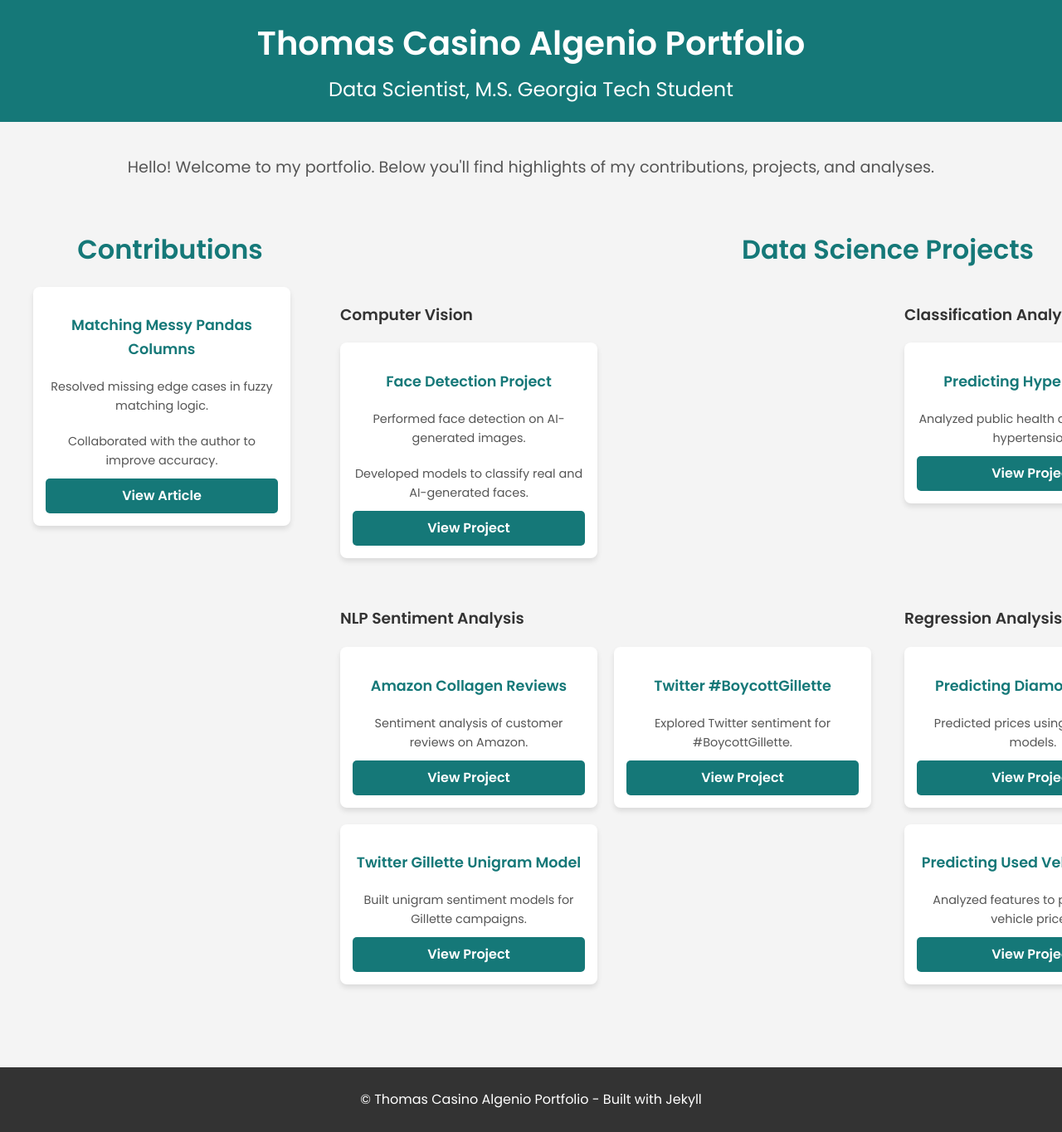
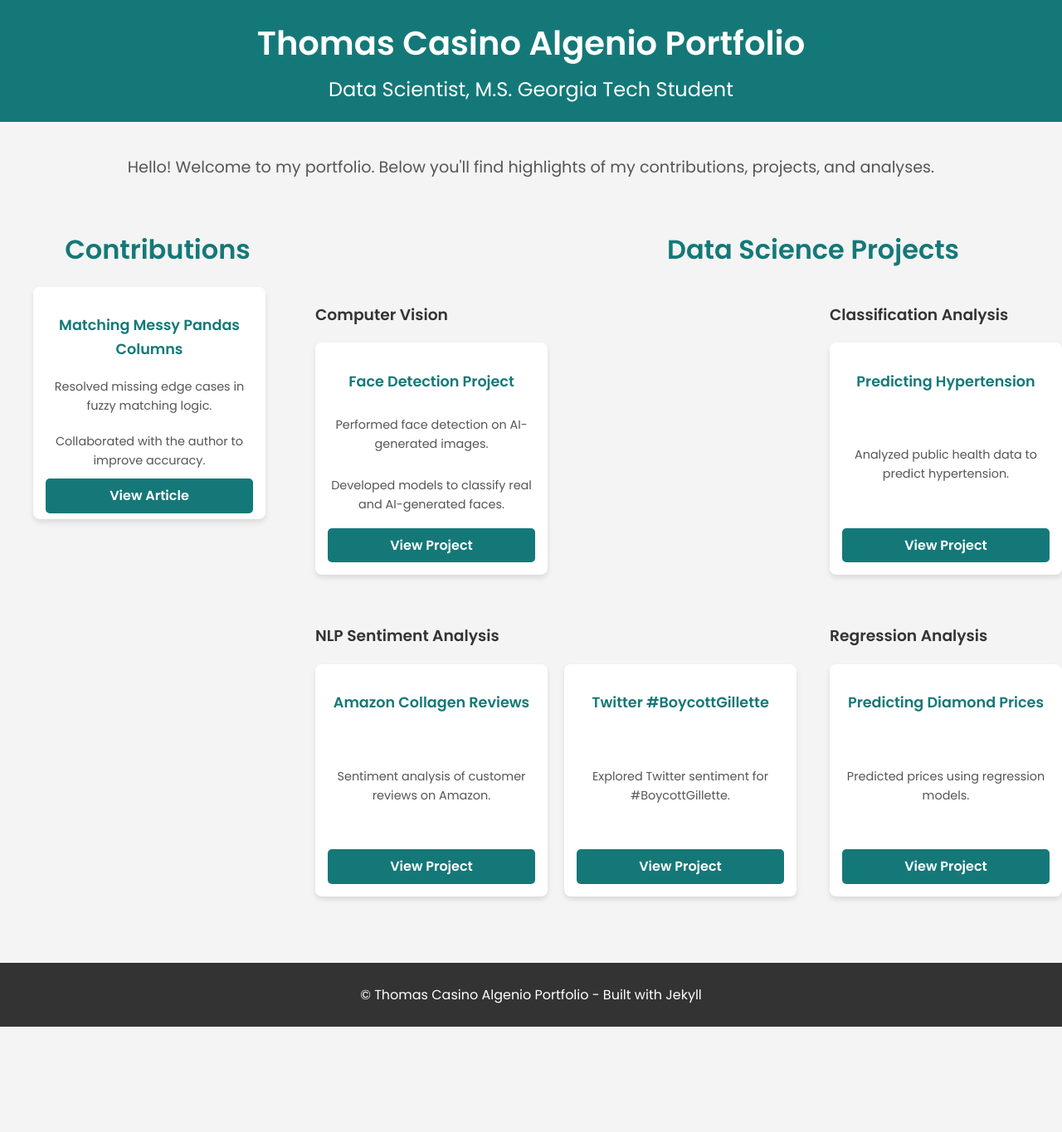
Before and after one commit to thomasalgenio/Thomas_Portfolio, a Jekyll site: the page built from README.md, in a window 1280 px wide. Shown: the whole page at 83% size. Built offline with Jekyll 4.4.1, drawn with Linux system fonts in a browser that asks for light colours; our own code applies the rules of GitHub Pages for plain Markdown files; after the commit the page ends 1238 px from its top, so only the background shows below that.

Commit message:
Update default.html

```diff
--- a/_layouts/default.html
+++ b/_layouts/default.html
@@ -40,7 +40,7 @@
       }
 
       section {
-        margin-bottom: 60px; /* Increased spacing for clearer divide */
+        margin-bottom: 40px;
       }
 
       section h2 {
@@ -54,19 +54,20 @@
         display: grid;
         grid-template-columns: 1fr 1fr;
         gap: 40px;
-        justify-items: center;
+        justify-items: start; /* Move Contributions further left */
         align-items: start;
       }
 
       .projects {
         display: grid;
         gap: 20px;
-        grid-template-columns: repeat(2, 1fr);
+        grid-template-columns: repeat(2, 1fr); /* Ensures 2 columns */
         justify-items: center;
       }
 
       .project-card {
-        width: 280px;
+        width: 250px;
+        height: 250px;
         background: white;
         border-radius: 8px;
         box-shadow: 0 4px 6px rgba(0, 0, 0, 0.1);
@@ -209,11 +210,6 @@
                   <p>Explored Twitter sentiment for #BoycottGillette.</p>
                   <a href="https://github.com/thomasalgenio/Sample_Projects/tree/main/NLP_Sentiment_Analysis_Gillette" class="btn">View Project</a>
                 </div>
-                <div class="project-card">
-                  <h3>Twitter Gillette Unigram Model</h3>
-                  <p>Built unigram sentiment models for Gillette campaigns.</p>
-                  <a href="https://github.com/thomasalgenio/Sample_Projects/tree/main/NLP_Sentiment_Analysis_Gillette" class="btn">View Project</a>
-                </div>
               </div>
             </div>
 
@@ -231,11 +227,6 @@
                   <p>Built models to predict real estate prices accurately.</p>
                   <a href="https://github.com/thomasalgenio/Sample_Projects/tree/main/Real_Estate_Prices_Prediction" class="btn">View Project</a>
                 </div>
-                <div class="project-card">
-                  <h3>Predicting Used Vehicle Prices</h3>
-                  <p>Analyzed features to predict used vehicle prices.</p>
-                  <a href="https://github.com/thomasalgenio/Sample_Projects/tree/main/Used_Vehicles_Prediction" class="btn">View Project</a>
-                </div>
               </div>
             </div>
           </div>
```
